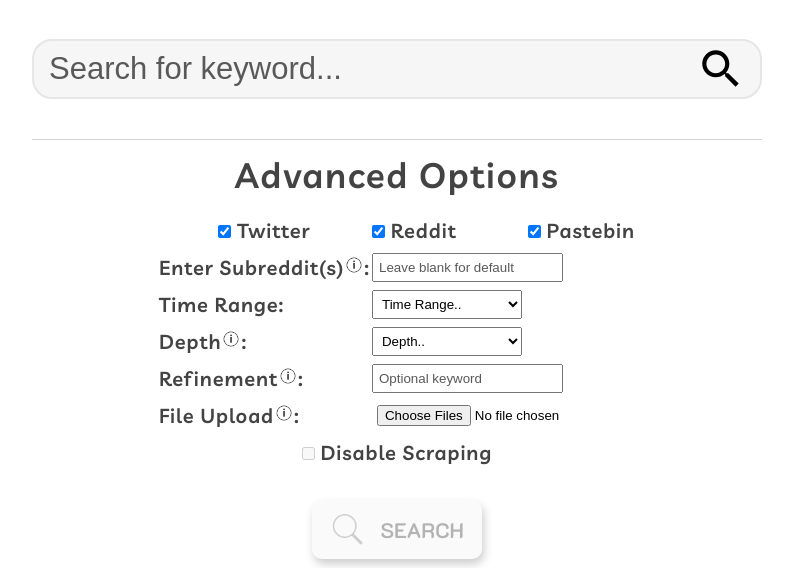
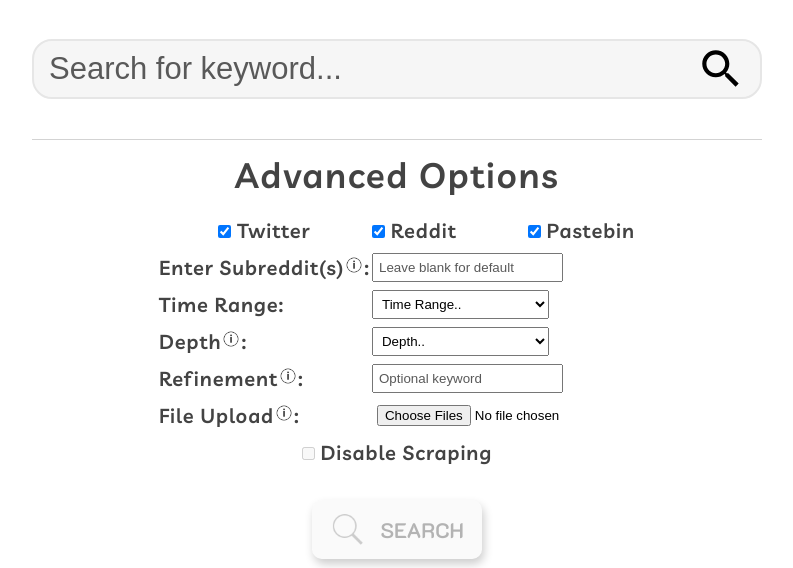
Before and after one commit to IrfanNian/OSINT-Online-Chatter-Tool, a Flask app: page / in a window 1280 px wide. Shown: the part 213-781 px from the top of the page, without its empty margins (243-1036 px from the left). Run offline with Flask 2, Linux system fonts and the light colour scheme.

Commit message:
index page

```diff
--- a/static/css/result.css
+++ b/static/css/result.css
@@ -575,3 +575,7 @@ table thead {
     margin: 0 0 0 -20px;
     display: block;
 }
+
+#tRan option {
+    width: 20px;
+}
--- a/templates/index.html
+++ b/templates/index.html
@@ -121,8 +121,8 @@
                         <tr>
                             <td><label for="tRan">Time Range: </label></td>
                             <td colspan="2">
-                                <select name="timeRangeDrop" id="tRan">
-                                    <option value="" disabled selected hidden>
+                                <select name="timeRangeDrop" id="tRan" style="width: 177px;">
+                                    <option value="" disabled selected hidden >
                                         Time Range..
                                     </option>
                                     <option value="today">Today</option>
@@ -192,7 +192,7 @@
                                 </label>
                             </td>
                             <td colspan="2">
-                                <select name="depthDrop" id="depth">
+                                <select name="depthDrop" id="depth" style="width: 177px;">
                                     <option value="" disabled selected hidden>
                                         Depth..
                                     </option>
```
